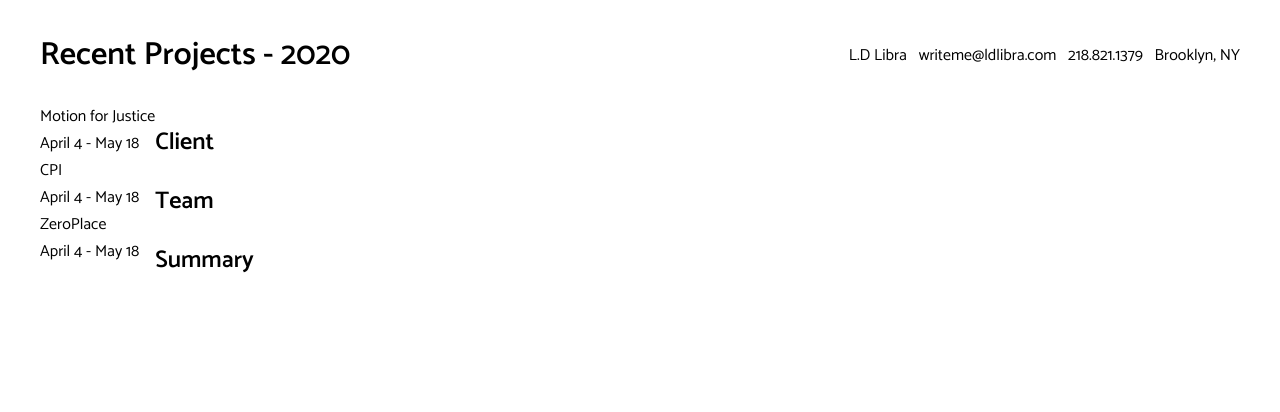
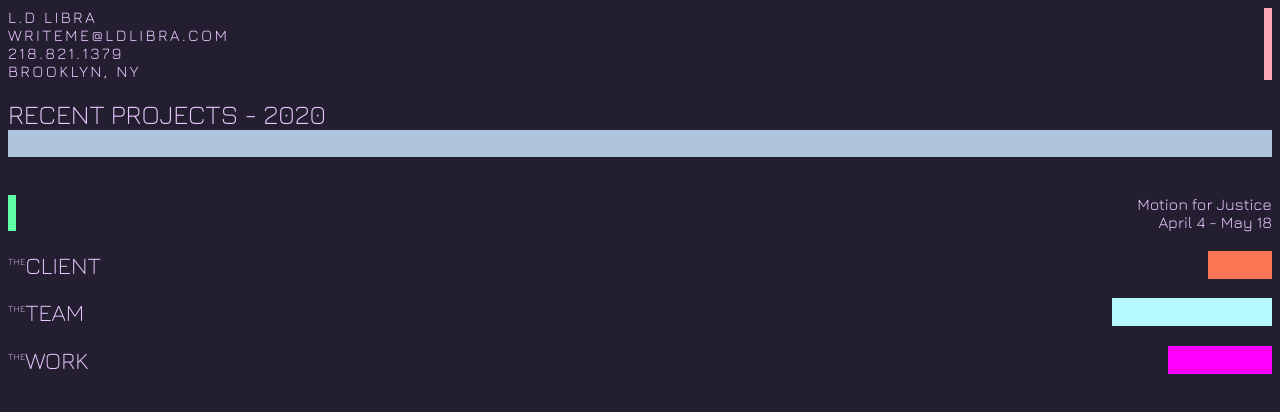
Before and after one commit to eldilibra/ldlibradotcom, a Svelte app in the folder portfolio/: page / in a window 1280 px wide. Shown: the top 412 px of the page. Built offline with nearby package versions, Linux system fonts and the light colour scheme.

Commit message:
start of layout and visuals

```diff
--- a/portfolio/public/global.css
+++ b/portfolio/public/global.css
@@ -1,3 +1,9 @@
+@font-face {
+	font-family: "Catamaran";
+	font-weight: 300;
+	src: url("/assets/fonts/Catamaran/Catamaran-Thin.woff2") format("woff2");
+}
+
 @font-face {
 	font-family: "Catamaran";
 	font-weight: 400;
@@ -10,10 +16,18 @@
 	src: url("/assets/fonts/Catamaran/Catamaran-SemiBold.woff2") format("woff2");
 }
 
+@font-face {
+	font-family: "Jura";
+	font-style: normal;
+	src: url("/assets/fonts/Jura/Jura-VariableFont_wght.woff2") format("woff2-variations");
+}
+
 body {
-	font-family: "Catamaran", sans-serif;
+	font-family: "Jura", sans-serif;
+	background-color: #241e31;
+	color: #eac9ff;
 }
 
 h1,h2,h3,h4,h5,h6 {
-	font-weight: 500;
+	font-weight: 300;
 }
--- a/portfolio/src/App.svelte
+++ b/portfolio/src/App.svelte
@@ -2,13 +2,13 @@
 </script>
 
 <header>
-	<h1>Recent Projects - 2020</h1>
 	<div class="contact-info">
 		<span>L.D Libra</span>
 		<span>writeme@ldlibra.com</span>
 		<span>218.821.1379</span>
 		<span>Brooklyn, NY</span>
 	</div>
+	<h1>RECENT PROJECTS - 2020</h1>
 </header>
 <main>
 	<nav>
@@ -27,16 +27,20 @@
 	</nav>
 	<section>
 		<section>
-			<div>
-				<h2>Client</h2>
+			<div class="project-title-and-timespan">
+				<div>Motion for Justice</div>
+				<div>April 4 - May 18</div>
+			</div>
+			<div class="client">
+				<h2><sup>THE</sup>CLIENT</h2>
 				<p></p>
 			</div>
-			<div>
-				<h2>Team</h2>
+			<div class="team">
+				<h2><sup>THE</sup>TEAM</h2>
 				<p></p>
 			</div>
-			<div>
-				<h2>Summary</h2>
+			<div class="work">
+				<h2><sup>THE</sup>WORK</h2>
 				<p></p>
 			</div>
 		</section>
@@ -51,17 +55,59 @@
 </main>
 
 <style>
-  header, main {
+  header, main, .contact-info {
     display: flex;
-    margin: 0 2em;
   }
 
   header {
-    align-items: center;
-    justify-content: space-between;
-  }
+		flex-direction: column;
+		justify-content: space-between;
+		margin-bottom: 2em;
+	}
 
-  .contact-info span {
-    margin-left: 0.5em;
-  }
+	header h1 {
+		font-size: 1.7em;
+		margin-bottom: 0.2em;
+		border-bottom: solid 1em lightsteelblue;
+	}
+
+  .contact-info {
+		display: flex;
+		flex-direction: column;
+		text-transform: uppercase;
+		letter-spacing: 0.15em;
+		border-right: solid 0.5em #ffa6b4;
+	}
+
+	sup {
+		font-size: 0.4em;
+	}
+
+	nav {
+		display: none;
+	}
+
+	section {
+		width: 100%;
+	}
+
+	.project-title-and-timespan {
+		display: flex;
+		border-left: solid 0.5em #5fffa5;
+		flex-direction: column;
+		align-items: flex-end;
+		width: calc(100% - 0.5em);
+	}
+
+	.client {
+		border-right: solid 4em #ff7656;
+	}
+
+	.team {
+		border-right: solid 10em #b6f8ff;
+	}
+
+	.work {
+		border-right: solid 6.5em fuchsia;
+	}
 </style>
```
Also changed, not shown: portfolio/public/assets/fonts/Jura/Jura-VariableFont_wght.woff2 (added).
